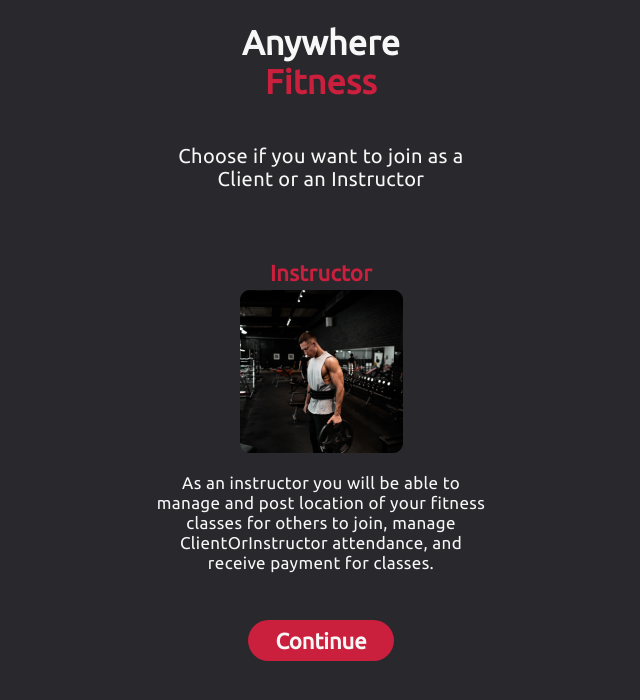
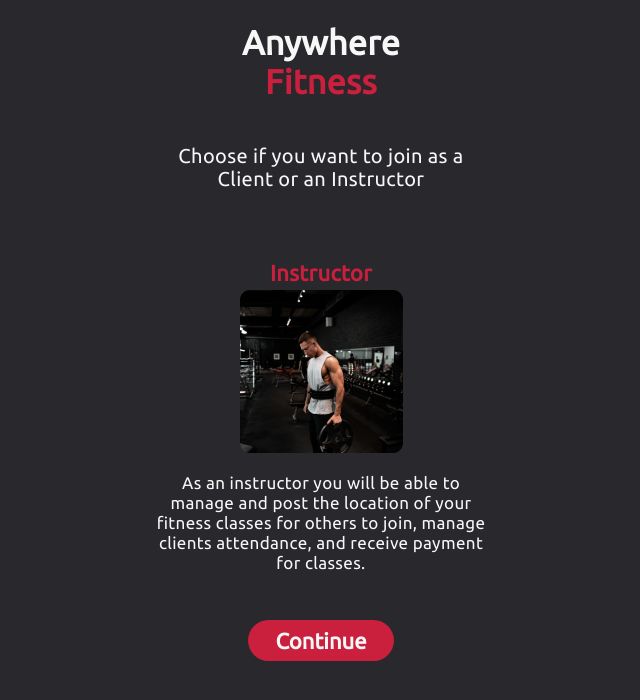
Before and after one commit to rbabaci1/Anywhere-Fitness, a React (Create React App) app in the folder anywhere-fitness/: page /instructor in a window 1280 px wide. Shown: the top 700 px of the page, without its empty margins (319-959 px from the left). Built offline with nearby package versions, Linux system fonts and the light colour scheme.

Commit message:
refactor more the ClientSelected & InstructorSelected to DRY

```diff
--- a/anywhere-fitness/src/ReusableComponents/ClientOrInstructor.js
+++ b/anywhere-fitness/src/ReusableComponents/ClientOrInstructor.js
@@ -22,25 +22,29 @@ const SelectedContainer = styled.div`
 `;
 
 export default function ClientOrInstructor({ type }) {
-  return type === 'client' ? (
+  return (
     <SelectedContainer>
       <Header />
+
+      {type === 'client' ? (
+        <div>
           <Client />
           <p>
-        As a client, you will be able to search and sign up for fitness classes
-        based on location, skill level, and preferred work out type.
+            As a client, you will be able to search and sign up for fitness
+            classes based on location, skill level, and preferred work out type.
           </p>
-      <Button textContent='Continue' />
-    </SelectedContainer>
+        </div>
       ) : (
-    <SelectedContainer>
-      <Header />
+        <div>
           <Instructor />
           <p>
-        As an instructor you will be able to manage and post location of your
-        fitness classes for others to join, manage ClientOrInstructor
-        attendance, and receive payment for classes.
+            As an instructor you will be able to manage and post the location of
+            your fitness classes for others to join, manage clients attendance,
+            and receive payment for classes.
           </p>
+        </div>
+      )}
+
       <Button textContent='Continue' />
     </SelectedContainer>
   );
```
Lines whose indentation alone changed are shown as unchanged.
